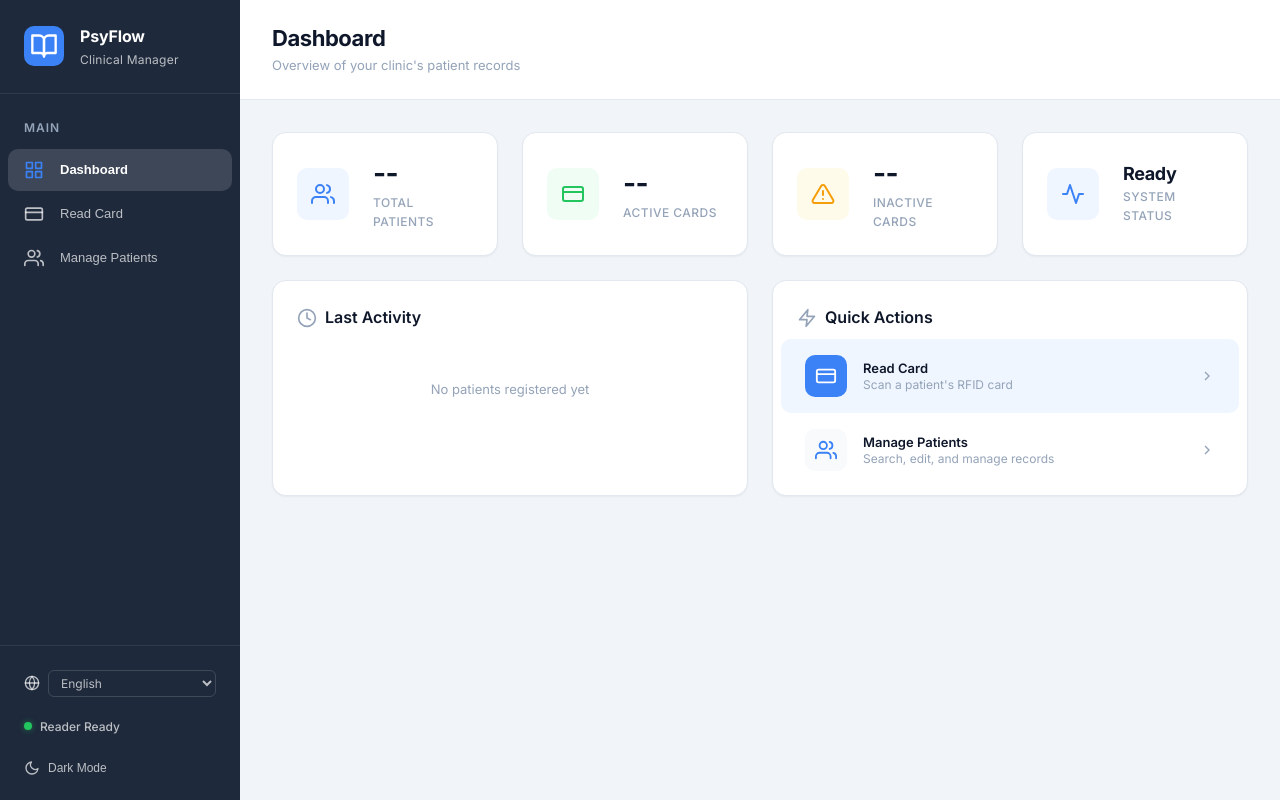
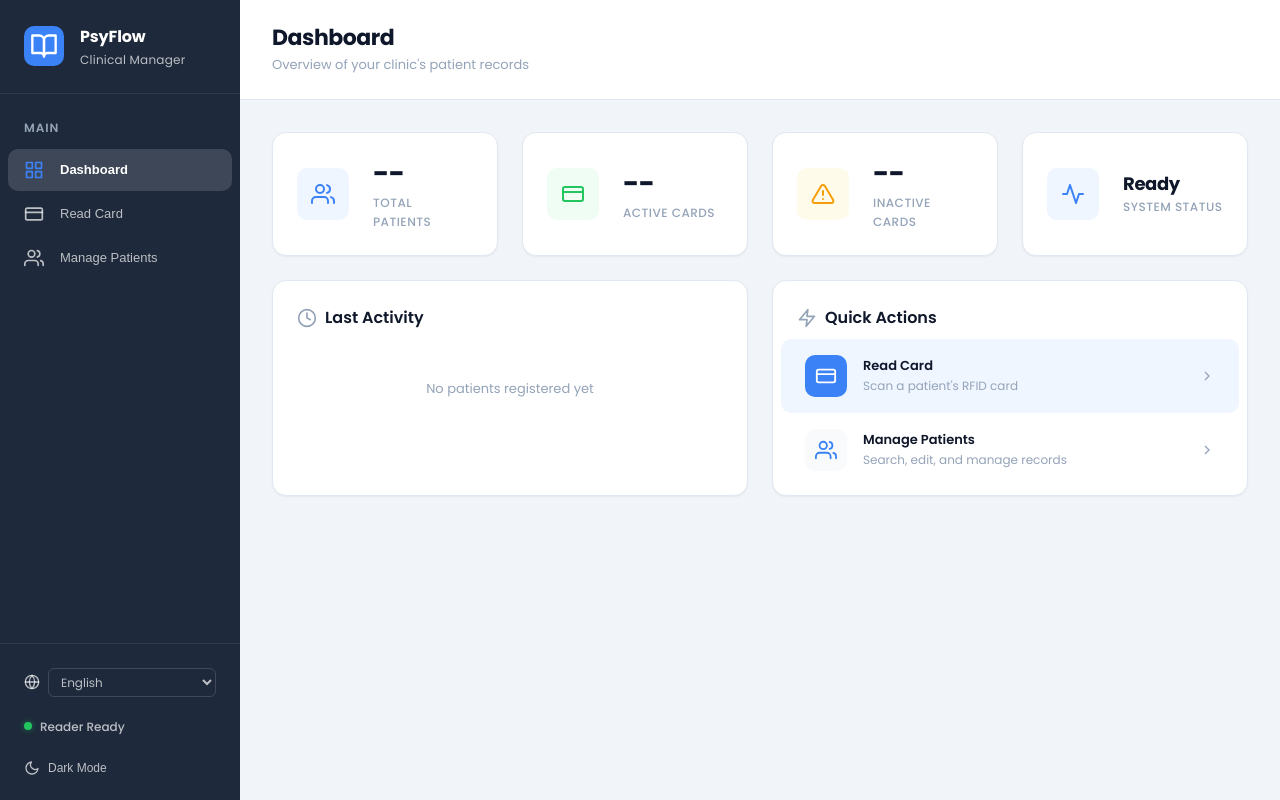
Before and after one commit to ZinedineAouda/PsyFlow, a website: page public/index.html in a window 1280 px wide. Drawn offline with Linux system fonts and the light colour scheme; no server answers.

Commit message:
Update website font and verify all translations are present
Update the website's font family to Poppins and Noto Sans Arabic, and confirm all translations are implemented across English, Arabic, and French.

Replit-Commit-Author: Agent
Replit-Commit-Session-Id: 6adddf1c-6db1-4daf-9195-a4a32128c61e
Replit-Commit-Checkpoint-Type: full_checkpoint
Replit-Commit-Event-Id: 6d70e51b-34d0-4624-9ff7-8da81836a964
Replit-Commit-Screenshot-Url: https://storage.googleapis.com/screenshot-production-us-central1/e0ab7438-22d0-426e-b718-25fe4afdc542/6adddf1c-6db1-4daf-9195-a4a32128c61e/IJHKET3
Replit-Helium-Checkpoint-Created: true

```diff
--- a/public/css/style.css
+++ b/public/css/style.css
@@ -5,7 +5,7 @@
 
 /* --- DESIGN TOKENS: Light Theme (Default) --- */
 :root {
-  --font-family: 'Inter', -apple-system, BlinkMacSystemFont, 'Segoe UI', Roboto, sans-serif;
+  --font-family: 'Poppins', 'Noto Sans Arabic', -apple-system, BlinkMacSystemFont, 'Segoe UI', Roboto, sans-serif;
   --font-mono: 'SF Mono', 'Fira Code', 'Courier New', monospace;
 
   --space-xs: 4px;
--- a/public/index.html
+++ b/public/index.html
@@ -6,7 +6,7 @@
   <title>PsyFlow</title>
   <link rel="preconnect" href="https://fonts.googleapis.com">
   <link rel="preconnect" href="https://fonts.gstatic.com" crossorigin>
-  <link href="https://fonts.googleapis.com/css2?family=Inter:wght@400;500;600;700&display=swap" rel="stylesheet">
+  <link href="https://fonts.googleapis.com/css2?family=Poppins:wght@400;500;600;700&family=Noto+Sans+Arabic:wght@400;500;600;700&display=swap" rel="stylesheet">
   <link rel="stylesheet" href="/css/style.css">
 </head>
 <body>
```
